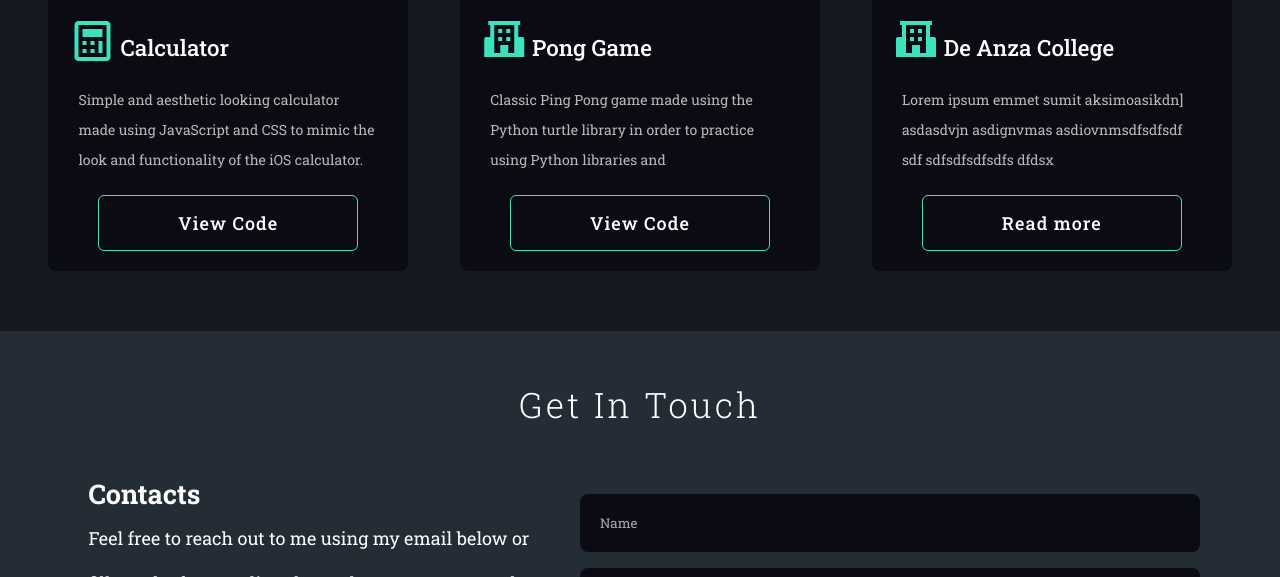
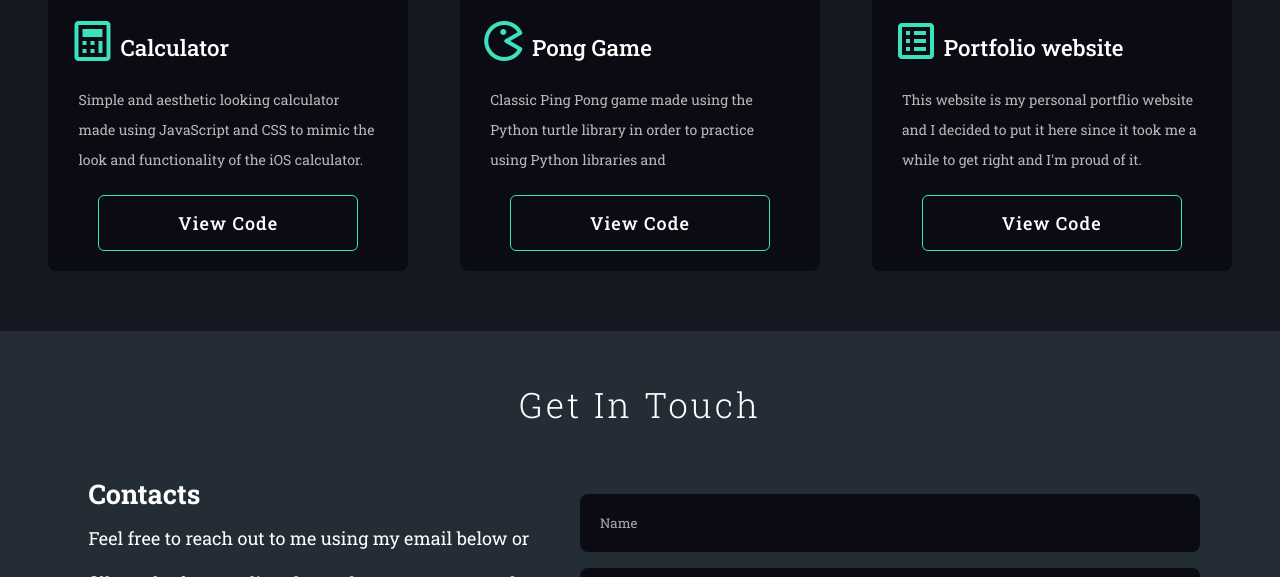
Before and after one commit to Elmar099/Elmar099.github.io, a plain HTML site: page index.html in a window 1280 px wide. Shown: the part 2926-3503 px from the top of the page. Drawn offline with nearby package versions, Linux system fonts and the light colour scheme.

Commit message:
fixed project section

```diff
--- a/index.html
+++ b/index.html
@@ -4,7 +4,7 @@
     <meta charset="UTF-8">
     <meta http-equiv="X-UA-Compatible" content="IE=edge">
     <meta name="viewport" content="width=device-width, initial-scale=1.0">
-    <title>Elmar's Portfolio</title>
+    <title>Elmar's | Portfolio</title>
     <link rel="stylesheet" href="styles.css">
     <link rel="preconnect" href="https://fonts.googleapis.com">
     <link rel="preconnect" href="https://fonts.gstatic.com" crossorigin>
@@ -133,7 +133,7 @@
             </div>
             <div class="row">
                 <div class="row-image img-5"></div>
-                <i class="bx bxs-school"></i>
+                <i class='bx bx-game' ></i>
                 <h3>Pong Game</h3>
                 <p>Classic Ping Pong game made using the Python turtle library in order to practice
                     using Python libraries and
@@ -142,15 +142,13 @@
             </div>
             <div class="row">
                 <div class="row-image img-6"></div>
-                <i class="bx bxs-school"></i>
-                <h3>De Anza College</h3>
-                <p>Lorem ipsum emmet sumit aksimoasikdn]
-                    asdasdvjn  asdignvmas asdiovnmsdfsdfsdf
-                    sdf
-                    sdfsdfsdfsdfs
-                    dfdsx
+                <i class='bx bx-spreadsheet'></i>
+                <h3>Portfolio website</h3>
+                <p>This website is my personal portflio website and I decided
+                    to put it here since it took me a while to get right and
+                    I'm proud of it.
                 </p>
-                <a target="_blank" href="">Read more</a>
+                <a target="_blank" href="https://github.com/Elmar099/Elmar099.github.io">View Code</a>
             </div>
         </div>
 
--- a/styles.css
+++ b/styles.css
@@ -302,7 +302,7 @@ section{
     background-image: url(visuals/pong.png);
 }
 .img-6 {
-    background-image: url(visuals/idk.jpg);
+    background-image: url(visuals/port.png);
 }
 .box {
     background: #0b0b13;
```
Also changed, not shown: 1 other file.
